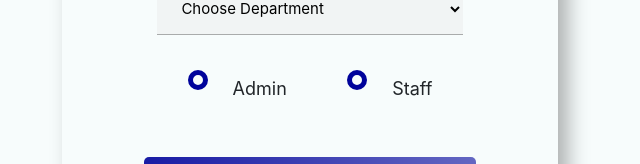
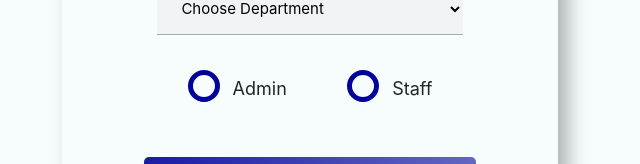
Before and after one commit to hurlaniyhi/Check-D-Deck-Homes-HR-App, a React (Create React App) app: page /admin/addstaff in a window 1280 px wide. Shown: the part 891-1055 px from the top of the page, without its empty margins (330-970 px from the left). Built offline with nearby package versions, Linux system fonts and the light colour scheme.

Commit message:
make it better

```diff
--- a/sass/main.scss
+++ b/sass/main.scss
@@ -1349,8 +1349,8 @@ body{
 }
 
 .form-radio-button{
-  height: 2rem;
-  width: 2rem;
+  height: 3.2rem;
+  width: 3.2rem;
   border: 5px solid  #00039B;
   border-radius: 50%;
   display: inline-block;
--- a/src/styles/style.css
+++ b/src/styles/style.css
@@ -888,8 +888,8 @@ body {
   padding-left: 4.5rem; }
 
 .form-radio-button {
-  height: 2rem;
-  width: 2rem;
+  height: 3.2rem;
+  width: 3.2rem;
   border: 5px solid  #00039B;
   border-radius: 50%;
   display: inline-block;
```
